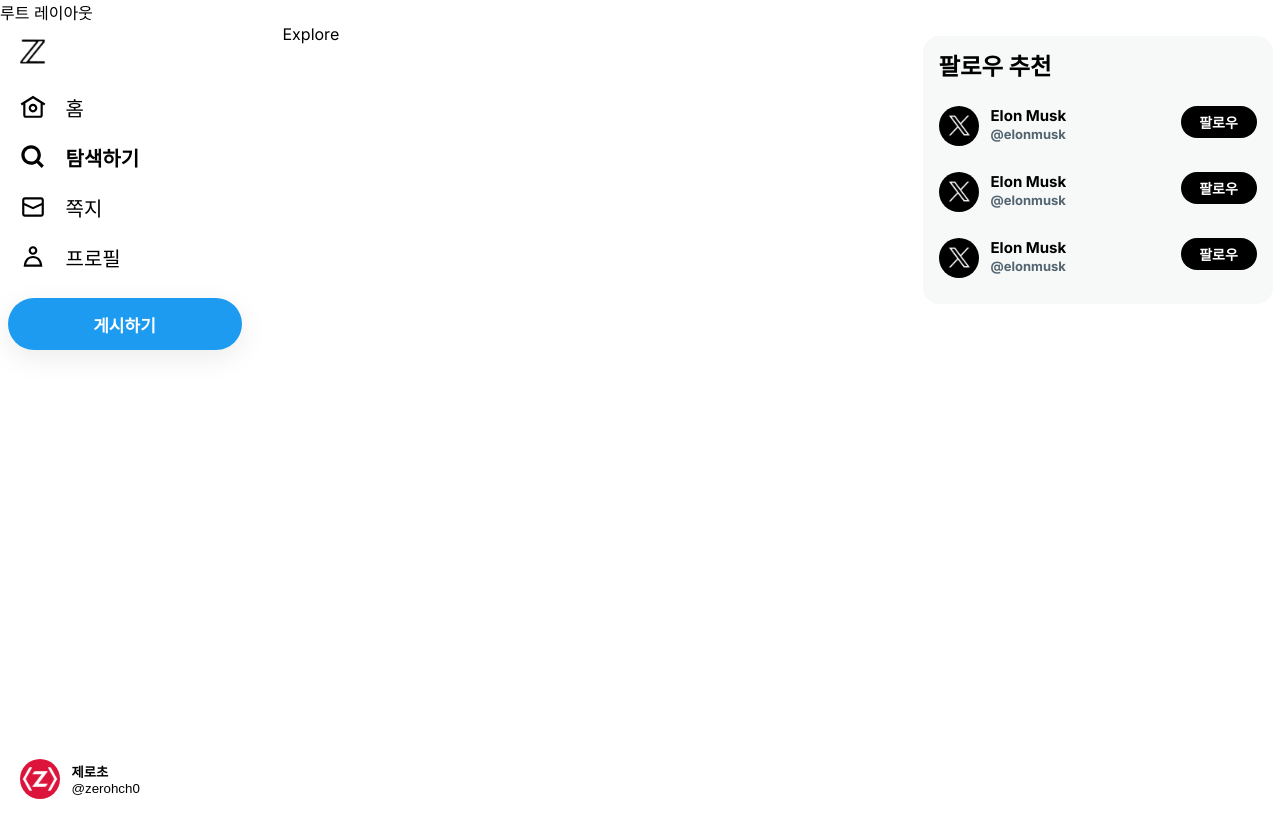
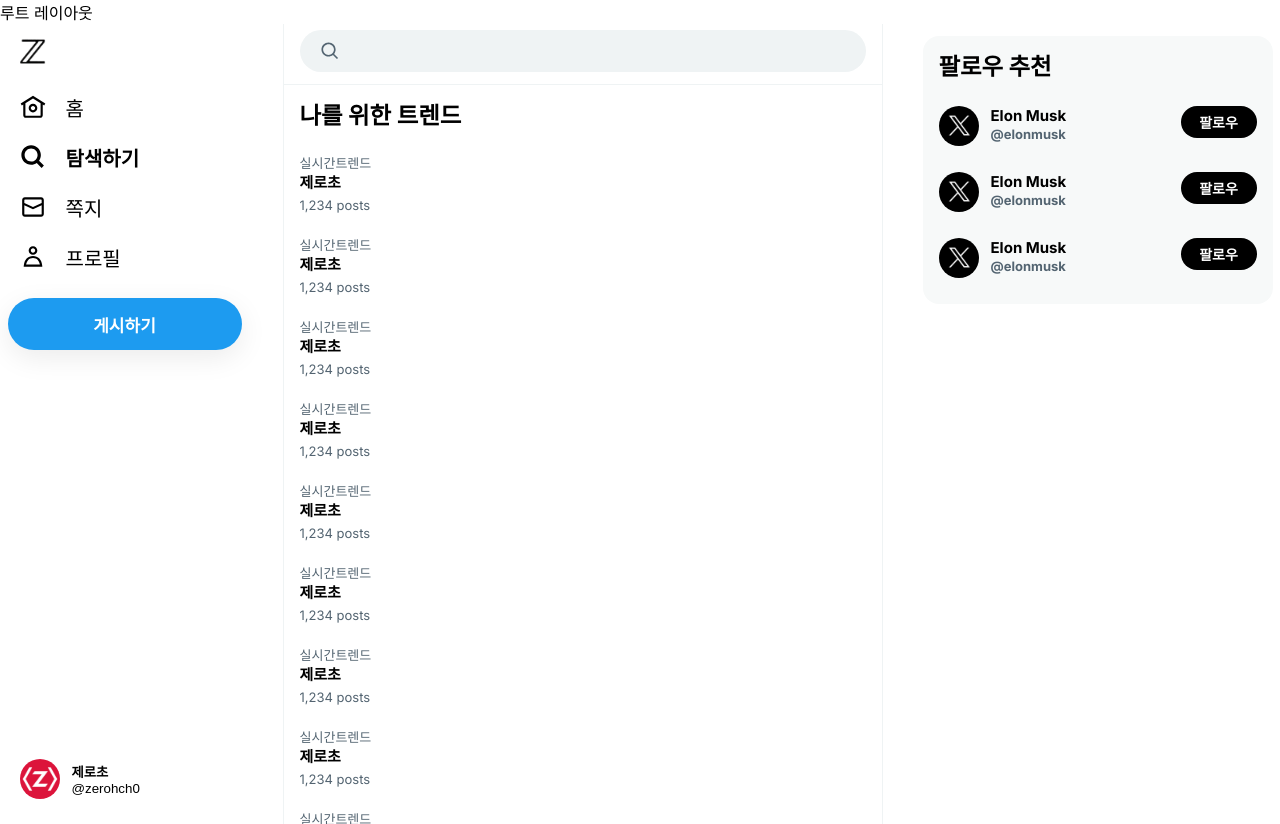
Before and after one commit to BEARSUM/z-com, a Next.js app: page /explore in a window 1280 px wide. Built offline with nearby package versions, Linux system fonts and the light colour scheme.

Commit message:
feat: explore page 퍼블리싱

```diff
--- /dev/null
+++ b/src/app/(afterLogin)/explore/explore.module.css
@@ -0,0 +1,31 @@
+.main {
+  width: 600px;
+  border-color: rgb(239, 243, 244);
+  border-right-width: 1px;
+  border-left-width: 1px;
+  border-left-style: solid;
+  border-right-style: solid;
+  display: flex;
+  flex-direction: column;
+  align-items: stretch;
+}
+
+.formZone {
+  padding-left: 16px;
+  width: 566px;
+  margin-bottom: 60px;
+}
+
+.trendBg {
+  margin-top: 60px;
+  background-color: rgb(247, 249, 249);
+}
+.trend {
+  border-top: 1px solid rgb(239, 243, 244);
+  font-size: 20px;
+  font-weight: bold;
+  margin-bottom: 12px;
+}
+.trend h3 {
+  padding: 12px 16px;
+}
--- a/src/app/(afterLogin)/explore/page.tsx
+++ b/src/app/(afterLogin)/explore/page.tsx
@@ -1,3 +1,26 @@
-export default function Explore() {
-  return <div>Explore</div>;
+import style from "./explore.module.css";
+import SearchForm from "@/app/(afterLogin)/_component/SearchForm";
+import Trend from "@/app/(afterLogin)/_component/Trend";
+
+export default function Page() {
+  return (
+    <main className={style.main}>
+      <div className={style.formZone}>
+        <SearchForm />
+      </div>
+      <div className={style.trend}>
+        <h3>나를 위한 트렌드</h3>
+        <Trend />
+        <Trend />
+        <Trend />
+        <Trend />
+        <Trend />
+        <Trend />
+        <Trend />
+        <Trend />
+        <Trend />
+        <Trend />
+      </div>
+    </main>
+  );
 }
```
